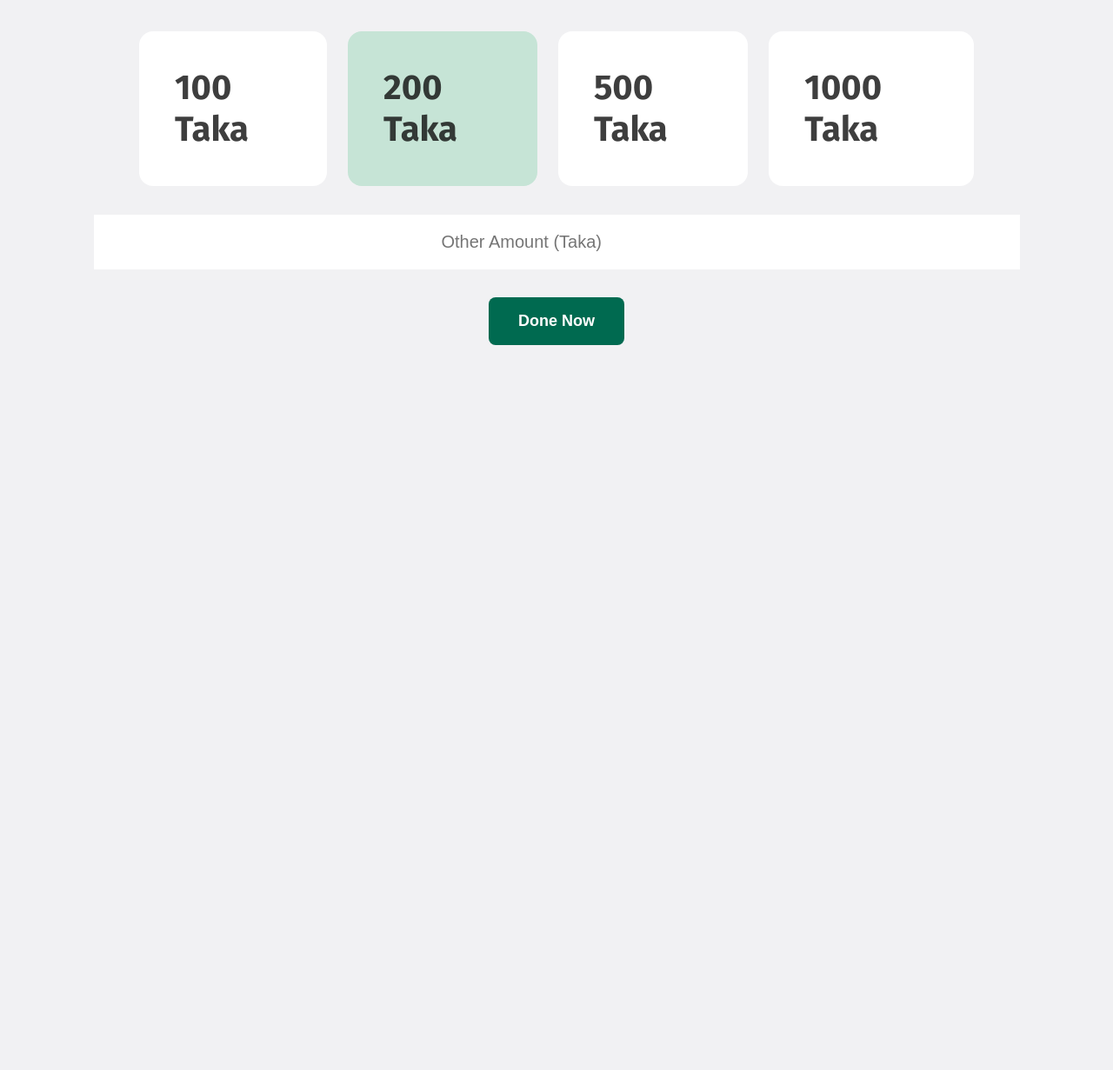
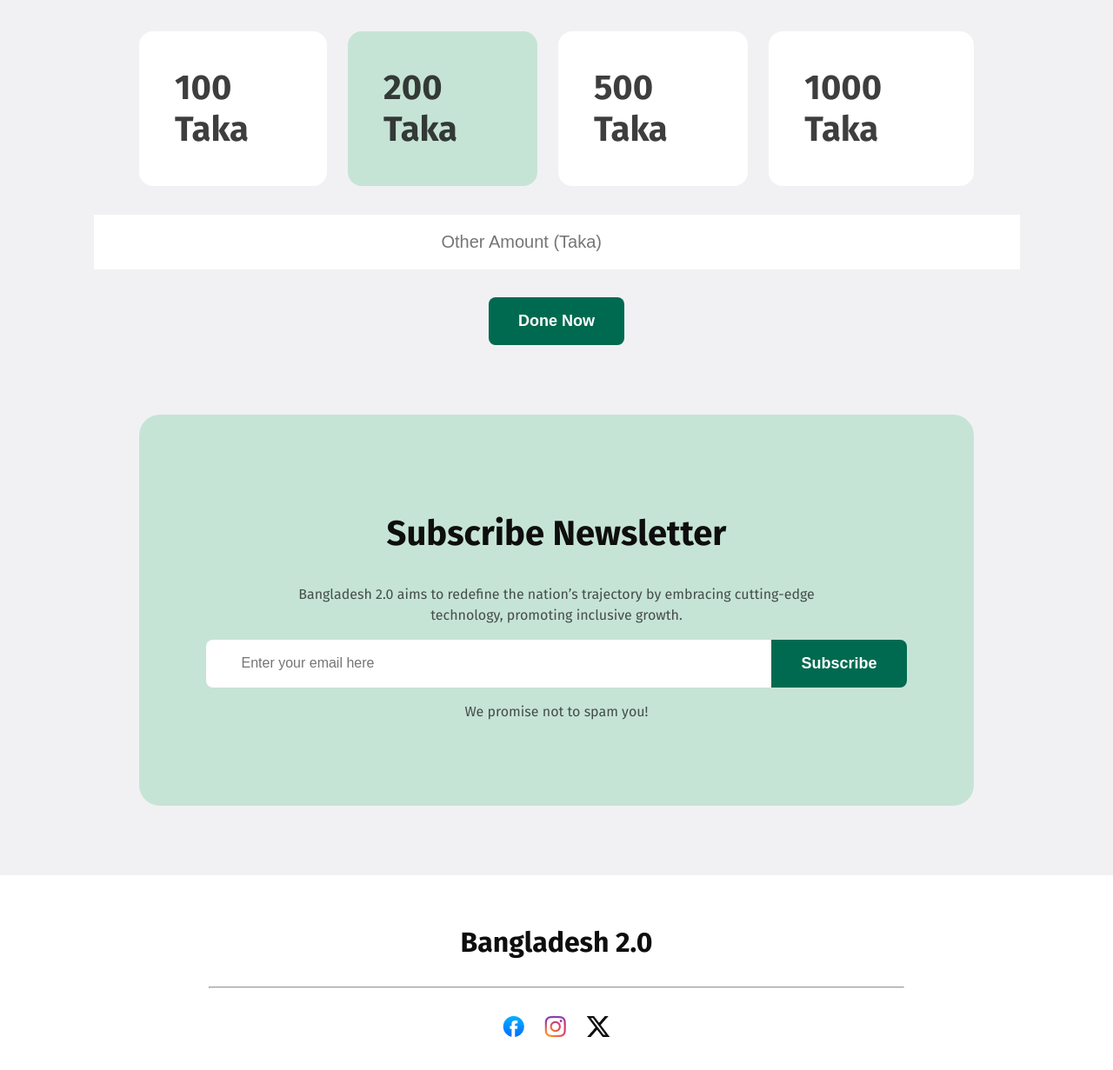
Before and after one commit to hamadismail/july-36, a plain HTML site: page index.html in a window 1280 px wide. Shown: the part 4955-6186 px from the top of the page at 87% size. Before the commit the page ends 5432 px from the top, so only its background shows below. Drawn offline with Linux system fonts and the light colour scheme.

Commit message:
newsletter-and-footer-section-adder

```diff
--- a/css/style.css
+++ b/css/style.css
@@ -311,3 +311,66 @@ td {
   font-size: 18px;
   font-weight: 600;
 }
+
+/* Newsletter Section */
+.newsletter {
+  background-color: #c6e4d6;
+  border-radius: 24px;
+  padding: 80px 100px;
+}
+.newsletter > h2 {
+  font-size: 40px;
+  font-weight: bold;
+  color: #0e0e0e;
+  text-align: center;
+}
+.newsletter > p {
+  font-size: 16px;
+  line-height: 24px;
+  color: rgba(14, 14, 14, 0.7);
+  text-align: center;
+}
+.newsletter .inputfield {
+  display: flex;
+  gap: 0;
+  justify-content: center;
+}
+.newsletter .inputfield input[type='email'] {
+  padding: 18px 403px 18px 40px;
+  color: rgba(14, 14, 14, 0.3);
+  font-size: 16px;
+  background-color: #ffffff;
+  border: none;
+  border-radius: 8px 0 0px 8px;
+}
+.newsletter .inputfield button {
+  padding: 17px 34px;
+  font-size: 18px;
+  font-weight: 600;
+  color: #ffffff;
+  background-color: #006a50;
+  border: none;
+  border-radius: 0px 8px 8px 0px;
+}
+
+/* Footer Section */
+footer {
+  background-color: #ffffff;
+  padding-top: 32px;
+  padding-bottom: 50px;
+}
+footer h2 {
+  font-size: 32px;
+  font-weight: bold;
+  color: #0e0e0e;
+  text-align: center;
+}
+footer hr {
+  border-bottom: 1px solid rgba(14, 14, 14, 0.1);
+  margin: 32px 240px;
+}
+footer .iconbox {
+  display: flex;
+  justify-content: center;
+  gap: 23px;
+}
--- a/index.html
+++ b/index.html
@@ -239,7 +239,28 @@
           <button>Done Now</button>
         </div>
       </section>
+      <section class="newsletter">
+        <h2>Subscribe Newsletter</h2>
+        <p>
+          Bangladesh 2.0 aims to redefine the nation’s trajectory by embracing
+          cutting-edge <br />
+          technology, promoting inclusive growth.
+        </p>
+        <div class="inputfield">
+          <input type="email" placeholder="Enter your email here" />
+          <button>Subscribe</button>
+        </div>
+        <p>We promise not to spam you!</p>
+      </section>
     </main>
-    <footer></footer>
+    <footer>
+      <h2>Bangladesh 2.0</h2>
+      <hr />
+      <div class="iconbox">
+        <img src="assets/facebook.png" alt="" />
+        <img src="assets/instagram.png" alt="" />
+        <img src="assets/x.png" alt="" />
+      </div>
+    </footer>
   </body>
 </html>
```
